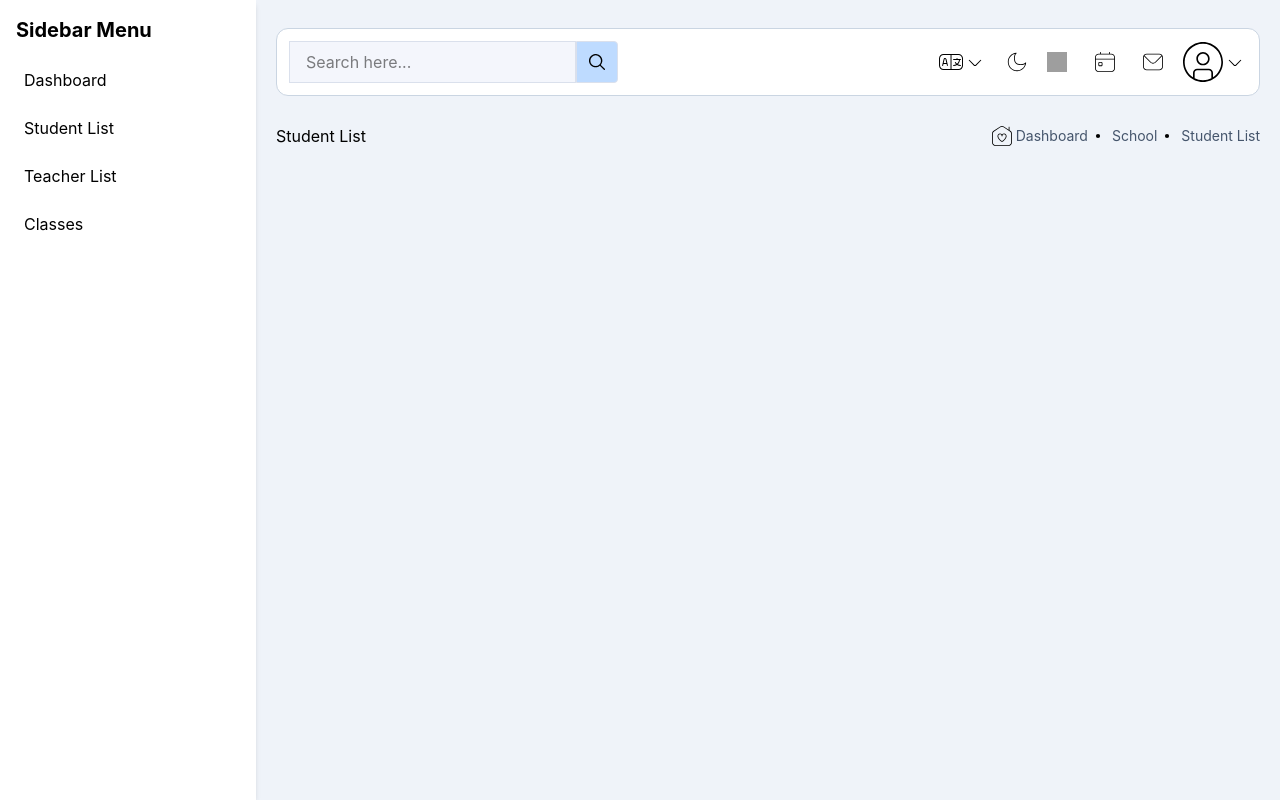
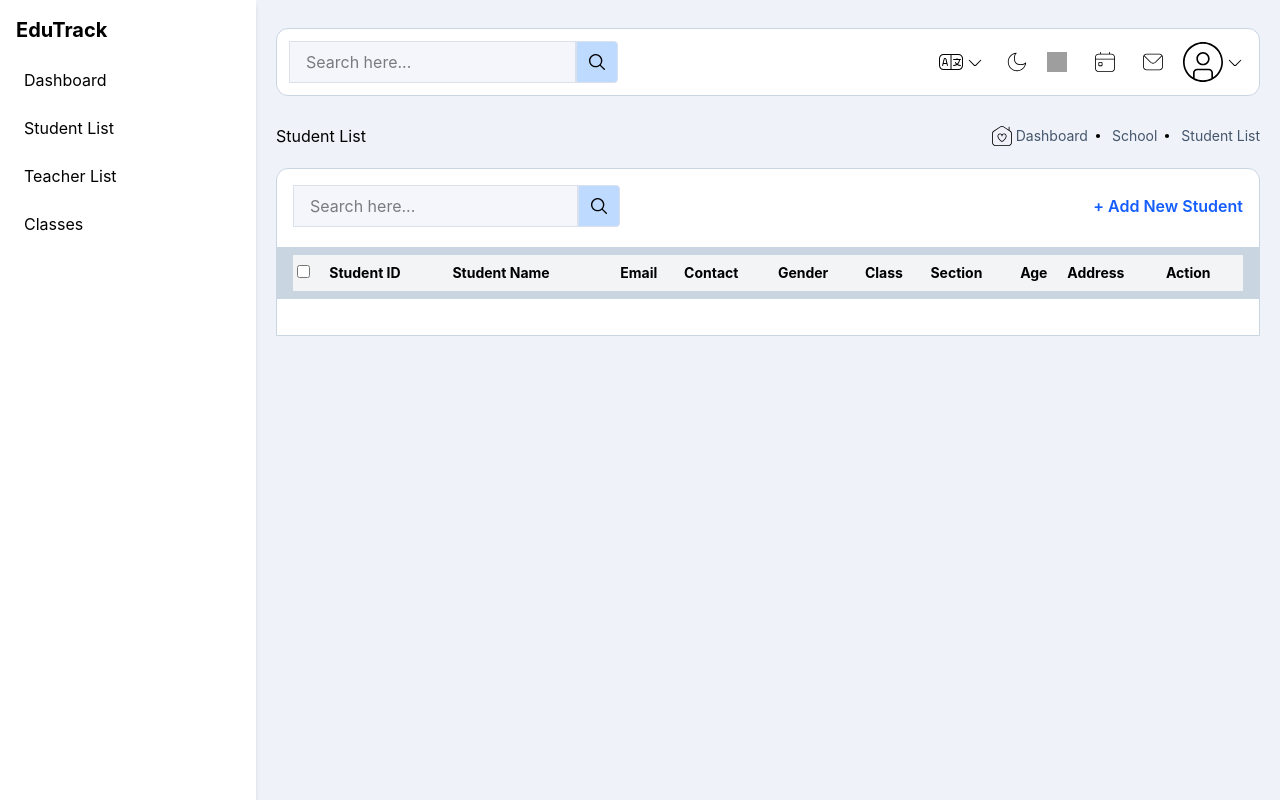
Before and after one commit to FirstAyo/EduTrack-Admin, a React (Vite) app: page /studentlist in a window 1280 px wide. Built offline with nearby package versions, Linux system fonts and the light colour scheme; grey boxes are pictures that could not be loaded.

Commit message:
added the table header to the table component

```diff
--- a/src/components/layouts/SidebarMenu.jsx
+++ b/src/components/layouts/SidebarMenu.jsx
@@ -6,7 +6,7 @@ import { NavLink } from "react-router-dom";
 export default function SidebarMenu() {
   return (
     <div className="w-64 h-full bg-white shadow-md p-4">
-      <h2 className="text-xl font-bold mb-4">Sidebar Menu</h2>
+      <h2 className="text-xl font-bold mb-4">EduTrack</h2>
       <ul className="space-y-2 flex flex-col">
         <NavLink
           to="/"
--- /dev/null
+++ b/src/components/sections/Tables.jsx
@@ -0,0 +1,46 @@
+import React from "react";
+import Input from "../ui/Input";
+
+const tableTitles = [
+  "Student ID",
+  "Student Name",
+  "Email",
+  "Contact",
+  "Gender",
+  "Class",
+  "Section",
+  "Age",
+  "Address",
+  "Action",
+];
+
+export default function Tables() {
+  return (
+    <>
+      {/* the table starts here */}
+      <div className="bg-white py-4  my-5 rounded-t-xl border border-slate-300">
+        <div className="grid grid-cols-2 items-center px-4">
+          <Input />
+          <div className="flex justify-end items-center">
+            <button className="text-blue-600 font-semibold">
+              + Add New Student
+            </button>
+          </div>
+        </div>
+
+        <div className="my-5 ">
+          <table className="w-full bg-slate-300 text-sm text-left border-separate border-spacing-y-2 px-4">
+            <thead className="bg-gray-100">
+              <th className="px-1 py-2">
+                <input type="checkbox" />
+              </th>
+              {tableTitles.map((title, idx) => (
+                <th key={idx}>{title}</th>
+              ))}
+            </thead>
+          </table>
+        </div>
+      </div>
+    </>
+  );
+}
--- /dev/null
+++ b/src/data/students.json
@@ -0,0 +1,122 @@
+[
+  {
+    "id": "ARP-001",
+    "name": "Marcia Baker",
+    "email": "marcia@example.com",
+    "contact": "(929) 558-6655",
+    "gender": "Boy",
+    "class": 10,
+    "section": "A",
+    "age": 15,
+    "address": "725 Southern Street, Garden City",
+    "avatar": "/avatars/student1.jpg"
+  },
+  {
+    "id": "ARP-002",
+    "name": "Carolyn Barnes",
+    "email": "barnes@example.com",
+    "contact": "(555) 332-5598",
+    "gender": "Girl",
+    "class": 10,
+    "section": "A",
+    "age": 16,
+    "address": "27 Rocket Drive, Eagan, MN 64",
+    "avatar": "/avatars/student2.jpg"
+  },
+  {
+    "id": "ARP-003",
+    "name": "Donna Miller",
+    "email": "donna@example.com",
+    "contact": "(222) 989-7728",
+    "gender": "Boy",
+    "class": 10,
+    "section": "B",
+    "age": 15,
+    "address": "95 Rosewood Lane, New York, NY 10",
+    "avatar": "/avatars/student3.jpg"
+  },
+  {
+    "id": "ARP-004",
+    "name": "Barbara Cross",
+    "email": "cross@example.com",
+    "contact": "(455) 775-4499",
+    "gender": "Girl",
+    "class": 10,
+    "section": "C",
+    "age": 14,
+    "address": "64 Hillview Street, Columbia, SC 37",
+    "avatar": "/avatars/student4.jpg"
+  },
+  {
+    "id": "ARP-005",
+    "name": "Rebecca Block",
+    "email": "block@example.com",
+    "contact": "(332) 6684-9807",
+    "gender": "Boy",
+    "class": 10,
+    "section": "B",
+    "age": 15,
+    "address": "94 Aspen Court, Hyde Park, MA 84",
+    "avatar": "/avatars/student5.jpg"
+  },
+  {
+    "id": "ARP-006",
+    "name": "Fern Green",
+    "email": "ferne@example.com",
+    "contact": "(929) 587-3696",
+    "gender": "Girl",
+    "class": 10,
+    "section": "A",
+    "age": 13,
+    "address": "95 Southern Avenue, Nevinville, LD 66",
+    "avatar": "/avatars/student6.jpg"
+  },
+  {
+    "id": "ARP-007",
+    "name": "Genevieve Varela",
+    "email": "varela@example.com",
+    "contact": "(555) 951-1599",
+    "gender": "Boy",
+    "class": 10,
+    "section": "A",
+    "age": 15,
+    "address": "83 Duncan Avenue, New York, NY 75",
+    "avatar": "/avatars/student7.jpg"
+  },
+  {
+    "id": "ARP-008",
+    "name": "Liam Carter",
+    "email": "liam@example.com",
+    "contact": "(718) 223-9044",
+    "gender": "Boy",
+    "class": 9,
+    "section": "B",
+    "age": 14,
+    "address": "12 Maple Street, Austin, TX 78",
+    "avatar": "/avatars/student8.jpg"
+  },
+  {
+    "id": "ARP-009",
+    "name": "Sophia Turner",
+    "email": "sophia@example.com",
+    "contact": "(646) 334-6678",
+    "gender": "Girl",
+    "class": 11,
+    "section": "C",
+    "age": 16,
+    "address": "220 Sunset Blvd, Los Angeles, CA 90",
+    "avatar": "/avatars/student9.jpg"
+  },
+  {
+    "id": "ARP-010",
+    "name": "Ethan Walker",
+    "email": "ethan@example.com",
+    "contact": "(917) 778-9901",
+    "gender": "Boy",
+    "class": 12,
+    "section": "A",
+    "age": 17,
+    "address": "77 Pine Avenue, Seattle, WA 45",
+    "avatar": "/avatars/student10.jpg"
+  }
+]
--- a/src/pages/StudentList.jsx
+++ b/src/pages/StudentList.jsx
@@ -3,6 +3,7 @@
 import React from "react";
 import houseIcon from "../assets/icons/house.svg";
 import dotIcon from "../assets/icons/dot.svg";
+import Tables from "../components/sections/Tables";
 
 const navMenus = [
   { name: "Dashboard", image: houseIcon },
@@ -13,6 +14,7 @@ const navMenus = [
 export default function StudentList() {
   return (
     <div>
+      {/* internal nav menu or breadcrumb */}
       <div className="flex justify-between">
         <h1>Student List</h1>
 
@@ -25,6 +27,8 @@ export default function StudentList() {
           ))}
         </div>
       </div>
+
+      <Tables />
     </div>
   );
 }
```
